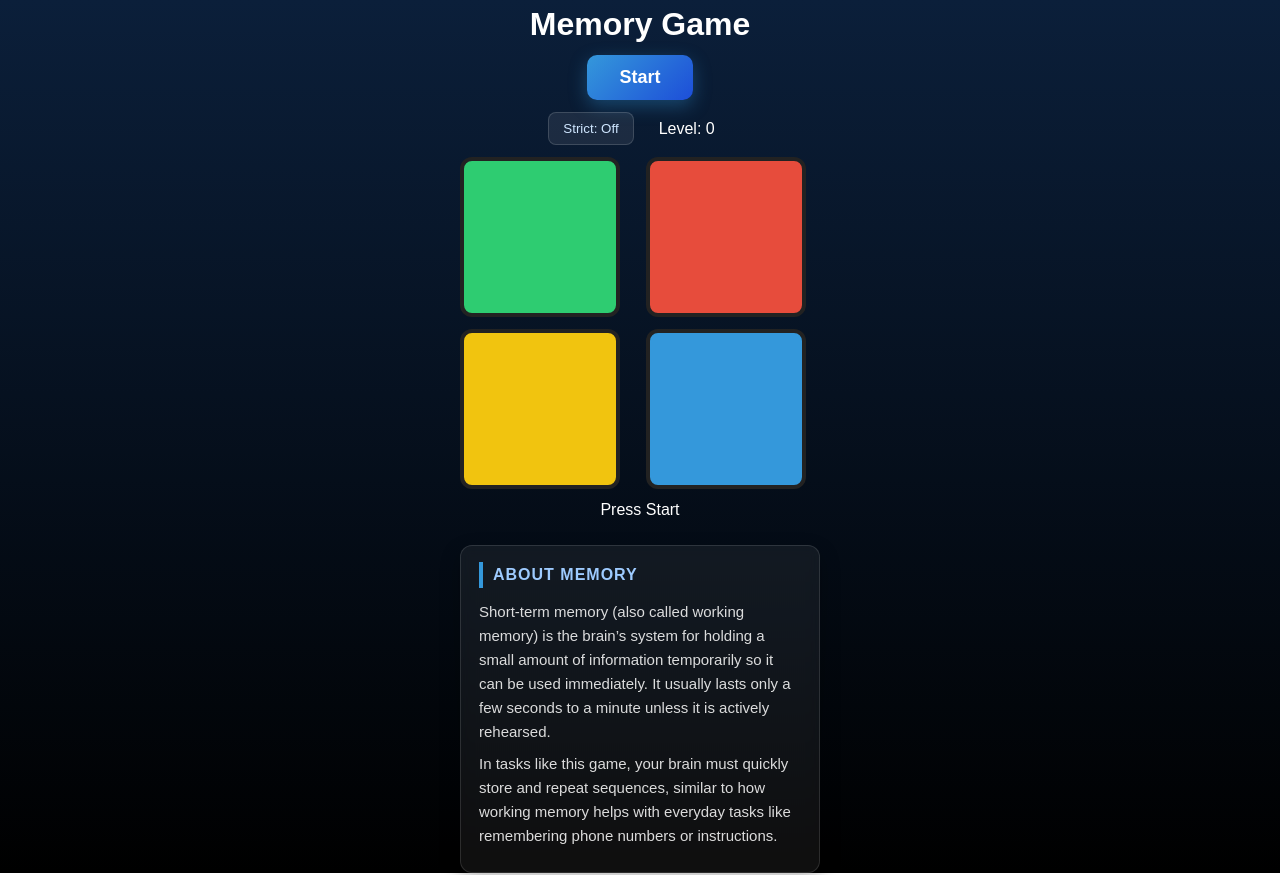
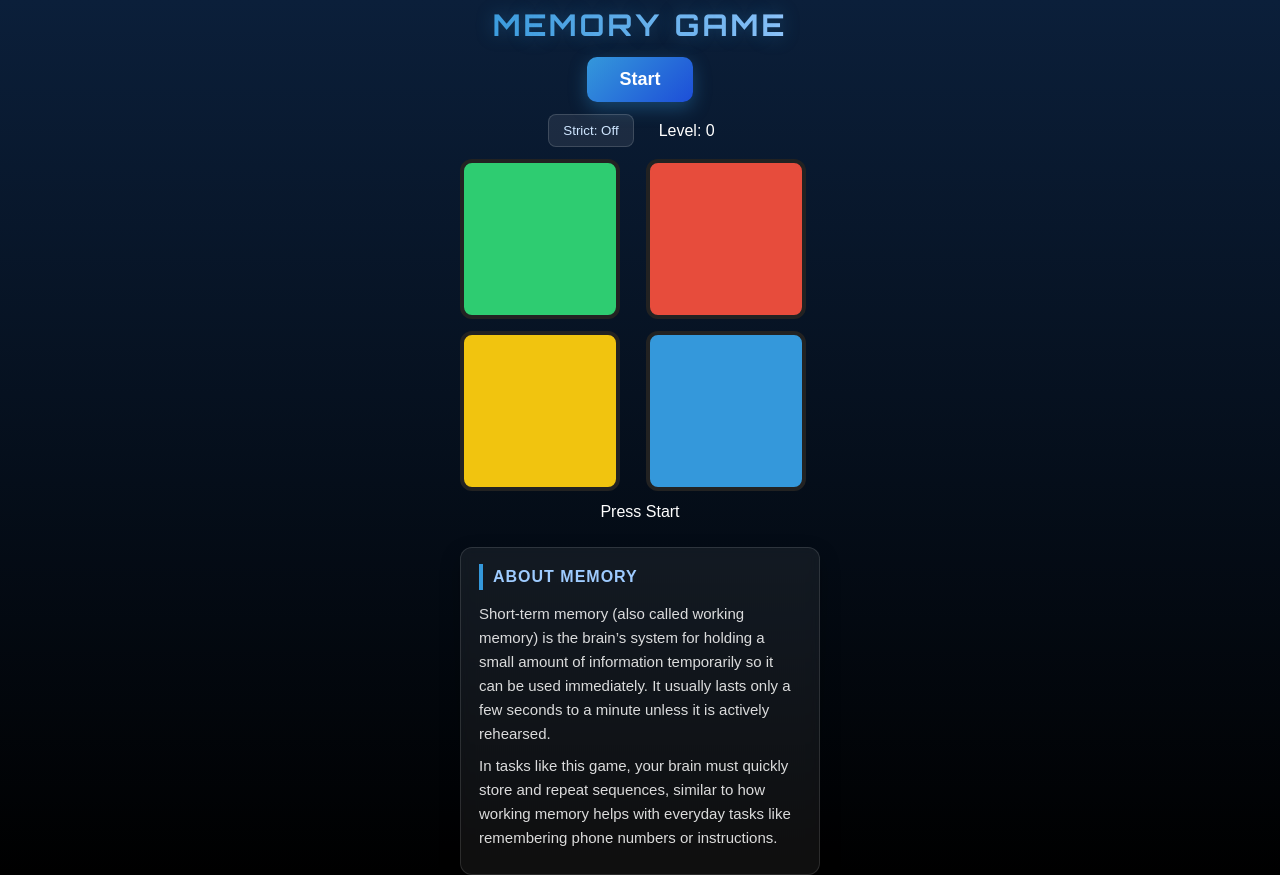
Before and after one commit to lowandlow/bio, a plain HTML site: page index.html in a window 1280 px wide. Drawn offline with Linux system fonts and the light colour scheme.

Commit message:
Enhance h1 styling with gradient and font changes

```diff
--- a/style.css
+++ b/style.css
@@ -10,7 +10,18 @@ body{
   background: linear-gradient(180deg, #0b1f3a 0%, #000000 100%);
 }
 .container{width:360px;text-align:center}
-h1{margin:6px 0 12px}
+h1{
+  margin: 6px 0 14px;
+  font-family: 'Orbitron', sans-serif;
+  font-size: 30px;
+  letter-spacing: 3px;
+  text-transform: uppercase;
+  color: #ffffff;
+  background: linear-gradient(90deg, #3498db, #9ecbff);
+  -webkit-background-clip: text;
+  -webkit-text-fill-color: transparent;
+  text-shadow: 0 0 18px rgba(52,152,219,0.35);
+}
 .controls{display:flex;gap:8px;align-items:center;justify-content:center;margin-bottom:12px}
 
 #level{min-width:90px;display:inline-block;text-align:center}
```
